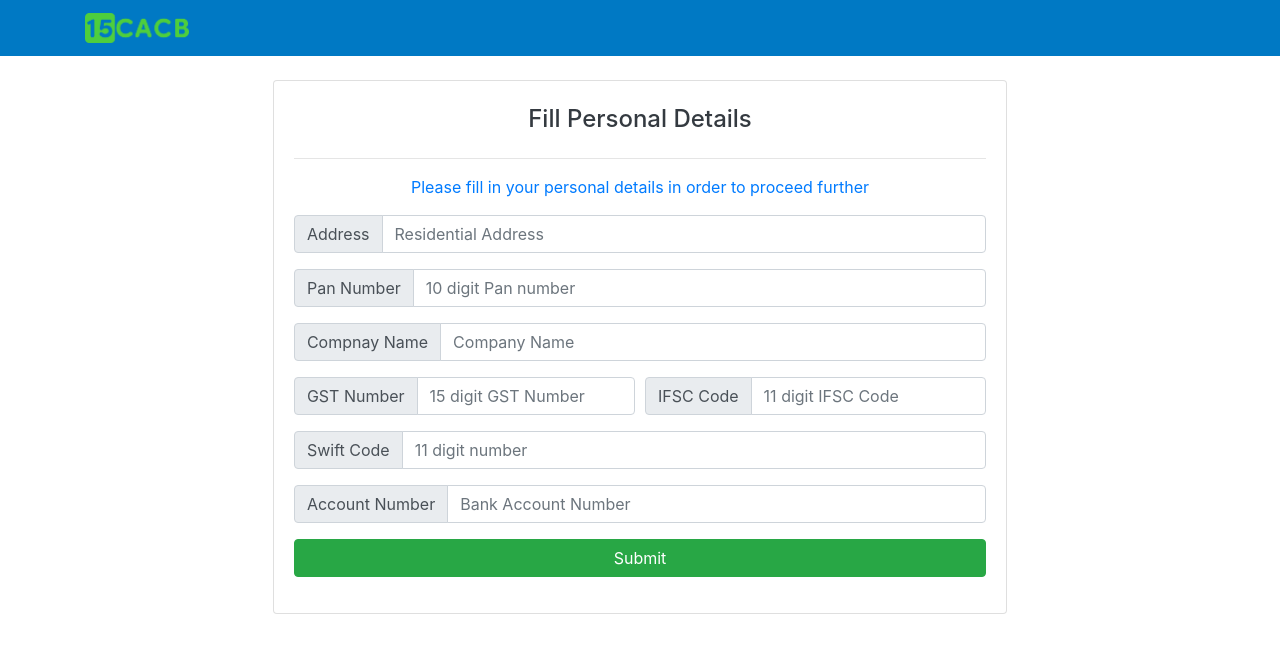
After one commit to adityasanil/15CACB, a PHP site: page /routes/personalDetails.php in a window 1280 px wide. The commit adds this page. Shown: the top 653 px of the page. Run offline with PHP 8.4, Linux system fonts and the light colour scheme; a user stored in the database is signed in.

Commit message:
personalDetails page added

```diff
--- /dev/null
+++ b/routes/personalDetails.php
@@ -0,0 +1,172 @@
+<?php
+
+session_start();
+
+$sessionHolder=$_SESSION['user'];
+
+include '../php/connectionDb15CACB.php';
+
+
+
+if(isset($_POST["insert"]))
+{
+    $sql = "SELECT * FROM Users WHERE username = '$sessionHolder'";
+    $querySql = mysqli_query($connect, $sql);
+    $row = mysqli_fetch_array($querySql);
+
+
+    $id = $row['id'];
+    $username = $sessionHolder;
+    $identity = $row['identity'];
+    $address=$_POST['address'];
+    $pan = $_POST['pan'];
+    $compName = $_POST['companyName'];
+    $gst = $_POST['gstNumber'];
+    $ifsc = $_POST['ifscCode'];
+    $swift = $_POST['swiftCode'];
+    $accNumber = $_POST['accountNumber'];
+
+
+
+    $query = "INSERT INTO personaldetails(id, username, identity, address, panNumber, companyName, gstNumber, ifscCode, swiftCode, accountNumber) VALUES ('$id','$username', '$identity', '$address','$pan','$compName','$gst','$ifsc','$swift', '$accNumber')";
+    if(mysqli_query($connect, $query))
+    {
+
+        if($identity == "admin"){
+            echo '<script type="text/javascript">
+                    alert("Details entered successfully! Press OK to continue");
+                    window.location.href = "admin/homeAdmin.php";
+              </script>';
+        }
+
+        else{
+            echo '<script type="text/javascript">
+                    alert("Details entered successfully! Press OK to continue");
+                    window.location.href = "client/homeClient.php";
+              </script>';
+
+        }
+
+
+    }
+
+
+
+}
+?>
+
+
+
+<!DOCTYPE html>
+    <head>
+        <title>Personal Details</title>
+        <meta charset="utf-8">
+        <meta name="viewport" content="width=device-width, initial-scale=1.0">
+        <link href='https://fonts.googleapis.com/css?family=Roboto' rel='stylesheet'>
+        <link rel="stylesheet" href="https://stackpath.bootstrapcdn.com/bootstrap/4.3.1/css/bootstrap.min.css" integrity="sha384-ggOyR0iXCbMQv3Xipma34MD+dH/1fQ784/j6cY/iJTQUOhcWr7x9JvoRxT2MZw1T" crossorigin="anonymous">
+        <link href='../../styles/navbarStyles.css' rel="stylesheet">
+        <style>
+            .row {
+                justify-content: center;
+            }
+        </style>
+    </head>
+    <body>
+        <nav class="navbar sticky-top navbar-expand-lg navbar-dark" style="background-color: #0079c4;">
+            <div class="container">
+                <button class="navbar-toggler" type="button" data-toggle="collapse" data-target="#navbarTogglerDemo03" aria-controls="navbarTogglerDemo03"      aria-expanded="false" aria-label="Toggle navigation">
+                    <span class="navbar-toggler-icon"></span>
+                </button>
+                <a class="navbar-brand">
+                    <img src="../../images/15cacb.png" width="" height="30" class="d-inline-block align-top" alt="">
+                </a>
+        </nav>
+        <br>
+            <div class="row">
+                <aside class="col-sm-7">
+                    <div class="card text-dark">
+                        <article class="card-body">
+                            <h4 class="card-title text-center mb-4 mt-1">Fill Personal Details</h4>
+                            <hr>
+                            <p class="text-primary text-center">Please fill in your personal details in order to proceed further</p>
+
+                            <!-- FORM START -->
+                            <form id="signup" class="form" method="POST" action="">
+                                <div class="form-group">
+                                    <div class="input-group">
+                                        <div class="input-group-prepend">
+                                            <span class="input-group-text">Address</span>
+                                        </div>
+                                        <input name="address" id="address" class="form-control" placeholder="Residential Address" type="text" required pattern="[A-Za-z0-9'\.\-\s\,]">
+                                    </div>
+                                </div>
+
+                                <div class="form-group">
+                                    <div class="input-group">
+                                        <div class="input-group-prepend">
+                                                <span class="input-group-text">Pan Number</span>
+                                        </div>
+                                        <input name="pan" id="panNumber" class="form-control" placeholder="10 digit Pan number" type="text" minlength="10" maxlength="10" required pattern="[A-Z0-9]{10}">
+                                   </div>
+                                </div>
+
+                                <div class="form-group">
+                                        <div class="input-group">
+                                            <div class="input-group-prepend">
+                                                <span class="input-group-text">Compnay Name</span>
+                                            </div>
+                                            <input name="companyName" id="companyName" class="form-control" placeholder="Company Name" type="text" required>
+                                        </div>
+
+                                </div>
+
+                                <div class="form-row">
+                                    <div class="form-group col-md-6">
+                                        <div class="input-group">
+                                            <div class="input-group-prepend">
+                                                <span class="input-group-text">GST Number</span>
+                                            </div>
+                                            <input name="gstNumber" id="gstNumber" class="form-control" placeholder="15 digit GST Number" type="text" required minlength="15" maxlength="15" pattern="[A-Z0-9]{15}">
+                                        </div>
+                                    </div>
+                                    <div class="form-group col-md-6">
+                                        <div class="input-group">
+                                            <div class="input-group-prepend">
+                                                <span class="input-group-text">IFSC Code</i></span>
+                                            </div>
+                                            <input class="form-control" id="ifscCode" placeholder="11 digit IFSC Code" type="text" name="ifscCode"  required minlength="11" maxlength="11" pattern="[A-Za-z0-9]{11}">
+                                        </div>
+                                    </div>
+                                </div>
+
+                                <div class="form-group">
+                                        <div class="input-group">
+                                            <div class="input-group-prepend">
+                                                <span class="input-group-text">Swift Code</span>
+                                            </div>
+                                            <input name="swiftCode" id="swiftCode" class="form-control" placeholder="11 digit number" type="text" required minlength="8" maxlength="11" pattern="[A-Za-z0-9]{11}" >
+                                        </div>
+                                </div>
+
+                                <div class="form-group">
+                                        <div class="input-group">
+                                            <div class="input-group-prepend">
+                                                <span class="input-group-text">Account Number</span>
+                                            </div>
+                                            <input name="accountNumber" id="accountNumber" class="form-control" placeholder="Bank Account Number" type="text" required pattern="[0-9]{12}" >
+                                        </div>
+
+                                </div>
+
+                                <div class="form-group">
+                                    <input type="submit" id="submitDetails" class="btn btn-success btn-block" name= "insert" value="Submit">
+                                    <span id="result"></span>
+                                </div>
+                            </form>
+                        </article>
+                    </div>
+                </aside>
+            </div>
+        </div>
+    </body>
+</html>
```
Also changed, not shown: routes/logInPage.php (+27 -0 lines), routes/personalData.php (deleted, +0 -137 lines).
